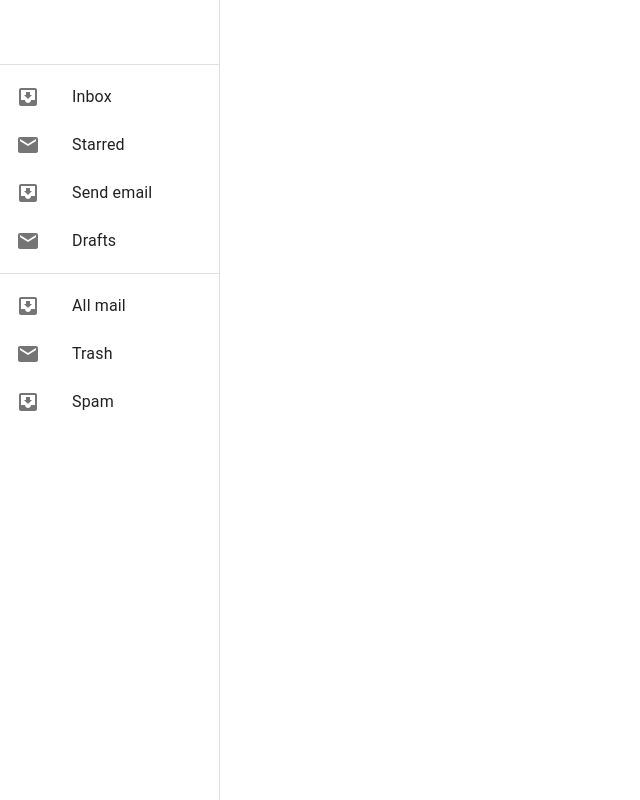
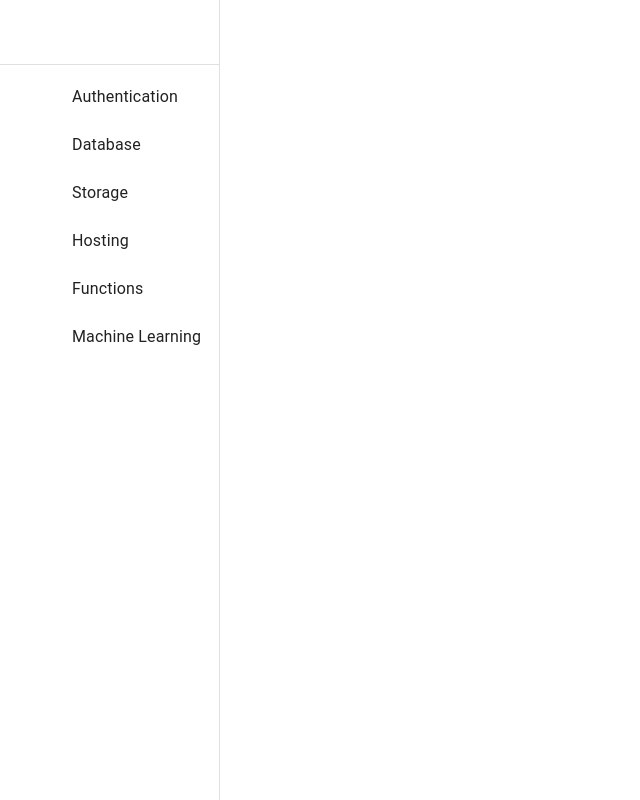
Before and after one commit to rasha-massoud/Material-UI-React-Tutorial, a React (Create React App) app: page / in a window 1280 px wide. Shown: the whole page, without its empty margins (0-640 px from the left). Built offline with nearby package versions, Linux system fonts and the light colour scheme.

Commit message:
Updated the Navbar Component to include the Item constanrs

```diff
--- a/src/components/Navbar/Navbar.js
+++ b/src/components/Navbar/Navbar.js
@@ -9,6 +9,7 @@ import ListItemIcon from '@mui/material/ListItemIcon';
 import ListItemText from '@mui/material/ListItemText';
 import InboxIcon from '@mui/icons-material/MoveToInbox';
 import MailIcon from '@mui/icons-material/Mail';
+import { mainNavbarItems } from './consts/navbarItems';
 
 const Navbar = () => {
 
@@ -29,26 +30,16 @@ const Navbar = () => {
             <Toolbar />
             <Divider />
             <List>
-          {['Inbox', 'Starred', 'Send email', 'Drafts'].map((text, index) => (
-            <ListItem key={text} disablePadding>
+                {mainNavbarItems.map((item, index) => (
+                    <ListItem
+                        key={item.id}
+                        disablePadding
+                    >
                         <ListItemButton>
                             <ListItemIcon>
-                  {index % 2 === 0 ? <InboxIcon /> : <MailIcon />}
+                                {item.icon}
                             </ListItemIcon>
-                <ListItemText primary={text} />
-              </ListItemButton>
-            </ListItem>
-          ))}
-        </List>
-        <Divider />
-        <List>
-          {['All mail', 'Trash', 'Spam'].map((text, index) => (
-            <ListItem key={text} disablePadding>
-              <ListItemButton>
-                <ListItemIcon>
-                  {index % 2 === 0 ? <InboxIcon /> : <MailIcon />}
-                </ListItemIcon>
-                <ListItemText primary={text} />
+                            <ListItemText primary={item.label} />
                         </ListItemButton>
                     </ListItem>
                 ))}
```
Lines whose indentation alone changed are shown as unchanged.
